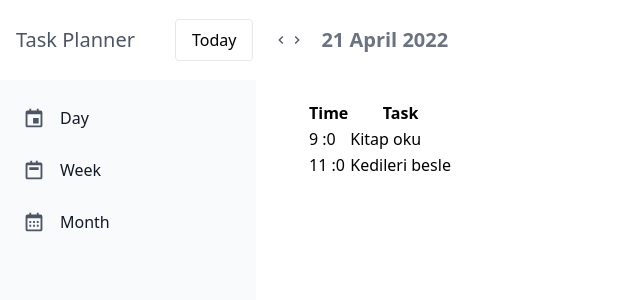
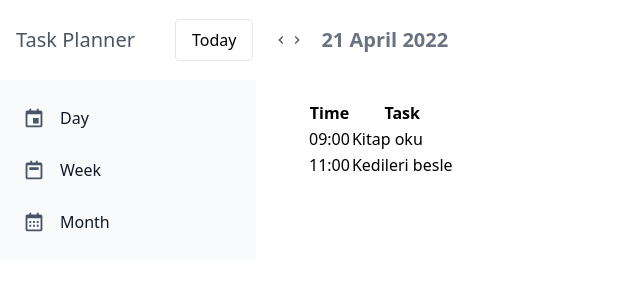
Before and after one commit to irembuz/react-task-planner, a React (Create React App) app: page / in a window 1280 px wide. Shown: the top 300 px of the page, without its empty margins (0-640 px from the left). Built offline with nearby package versions, Linux system fonts and the light colour scheme.

Commit message:
dayjs.format

```diff
--- a/src/App.tsx
+++ b/src/App.tsx
@@ -8,7 +8,7 @@ import HomeScreen from "./screens/HomeScreen";
 const App = () => {
   return (
     <BrowserRouter>
-      <div className="max-h-screen">
+      <div className="max-h-screen h-screen">
         <Header />
         <div className="flex flex-row space-x-12">
           <div className="basis-1/6">
--- a/src/components/Day.tsx
+++ b/src/components/Day.tsx
@@ -1,5 +1,6 @@
+import React, { useState, useEffect } from "react";
+import dayjs from "dayjs";
 import { listenerCount } from "process";
-import React, { useState, useEffect } from "react";
 
 const Day = () => {
   const [tasks, setTasks] = useState<any[]>([]);
@@ -8,8 +9,8 @@ const Day = () => {
     const timeStamp1 = new Date().setMinutes(0) + 2 * 60 * 60 * 1000;
     const timeStamp2 = new Date().setMinutes(0) + 4 * 60 * 60 * 1000;
     const INITIAL_STATE = [
-      { id: 1, time: new Date(timeStamp1), task: "Kitap oku" },
-      { id: 2, time: new Date(timeStamp2), task: "Kedileri besle" },
+      { id: 1, time: dayjs(timeStamp1), task: "Kitap oku" },
+      { id: 2, time: dayjs(timeStamp2), task: "Kedileri besle" },
     ];
     setTasks([...INITIAL_STATE]);
   }, []);
@@ -26,9 +27,7 @@ const Day = () => {
         <tbody className="task">
           {tasks.map((item: any) => (
             <tr>
-              <td>
-                {item.time.getHours()} :{item.time.getMinutes()}
-              </td>
+              <td>{item.time.format("HH:mm")}</td>
               <td>{item.task}</td>
             </tr>
           ))}
--- a/src/components/SideBar.tsx
+++ b/src/components/SideBar.tsx
@@ -6,7 +6,7 @@ import SideBarData from "./SideBarData";
 
 const SideBar = () => {
   return (
-    <aside className="w-64 h-screen bg-gray-50" aria-label="Sidebar">
+    <aside className="w-64 h-full bg-gray-50" aria-label="Sidebar">
       <div className="overflow-y-auto py-4 px-3 rounded dark:bg-gray-800">
         <ul className="space-y-2">
           {SideBarData.map((item: any) => (
```
